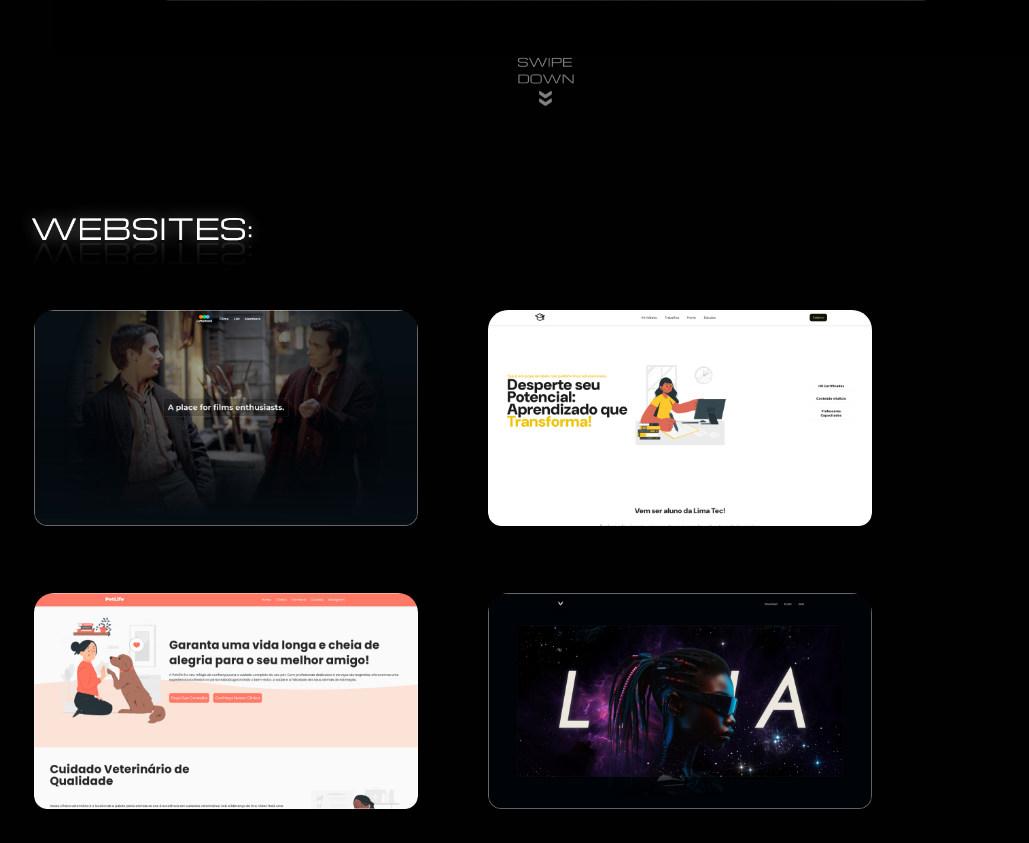
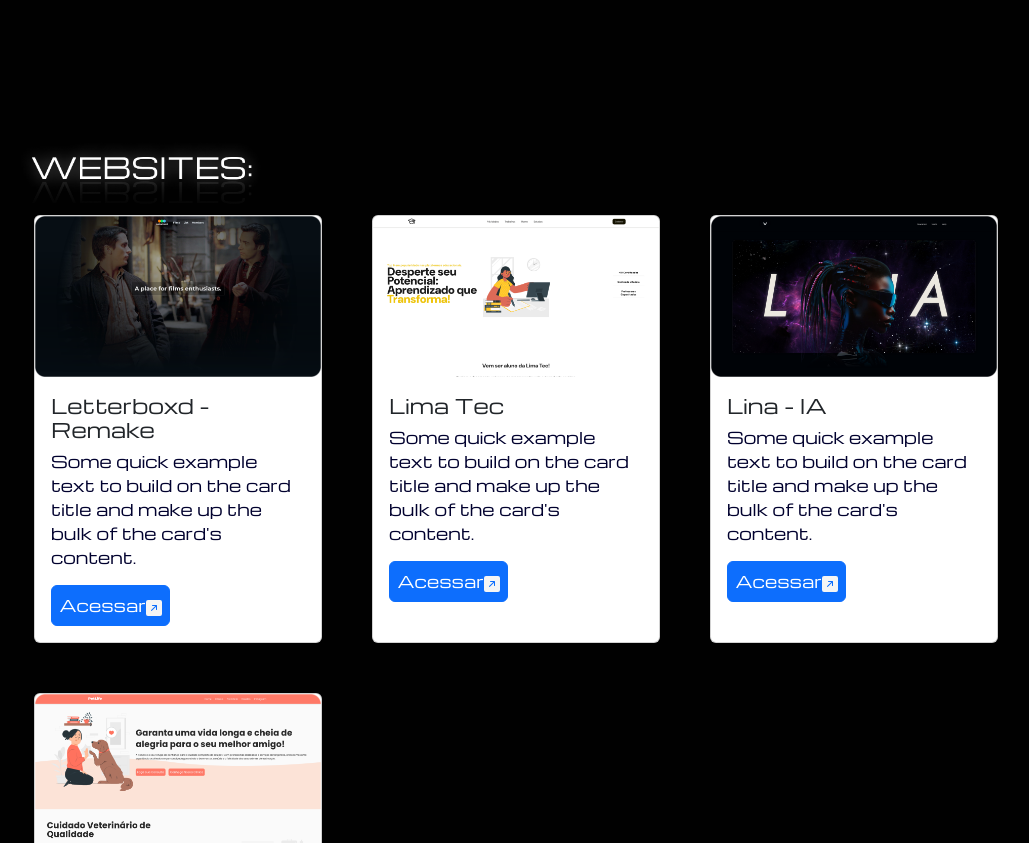
Before and after one commit to nyelkk/portfolio, a plain HTML site: page index.html in a window 1280 px wide. Shown: the part 1957-2800 px from the top of the page, without its empty margins (94-1123 px from the left). Drawn offline with nearby package versions, Linux system fonts and the light colour scheme.

Commit message:
Changes Update

```diff
--- a/css/styles.css
+++ b/css/styles.css
@@ -39,6 +39,7 @@
     transition: .5s;
 }
 header nav ul li a {
+    color: rgb(250, 250, 250);
     font-size: .7vw;
     text-decoration: none;
 }
@@ -47,7 +48,6 @@
 }
 main #first-section{
     width: 100%;
-    height: 90vh;
     padding: 5%;
     display: flex;
     flex-direction: column;
@@ -120,7 +120,6 @@
 
 main #second-section{
     width: 100%;
-    height: 90vh;
     display: flex;
     align-items: center;
     justify-content: center;
@@ -139,7 +138,6 @@
 
 main #third-section{
     width: 100%;
-    height: 80vh;
     display: flex;
     flex-direction: column;
     align-items: center;
@@ -154,7 +152,7 @@
     margin: 0 auto;
     width: 80%;
     height: auto;
-    opacity: .5;
+    opacity: .7;
 }
 main #third-section .asset h1{
     font-size: 4rem;
@@ -181,7 +179,6 @@
 
 main #fourth-section{
     width: 100%;
-    height: 100vh;
     padding: 10%;
     display: flex;
     flex-direction: column;
@@ -191,42 +188,23 @@
     margin-left: -2%;
     width: 20vw;
 }
-main #fourth-section .gallery{
+
+main #fourth-section #content{
     display: flex;
-    gap: 40px;
-}
-main #fourth-section .gallery a {
-    position: relative;
-    width: 30vw;
-    height: 100%;
-    margin: 30px 30px 30px 0;
-    overflow: hidden;
-    font-family: "Poppins", sans-serif;
-    font-weight: 700;
-    border-radius: 20px;
-}
-main #fourth-section .gallery img{
-    width: 100%;
-    height: auto;
+    flex-wrap: wrap;
+    gap: 50px;
+}main #fourth-section #content .card{
     transition: .5s;
 }
-main #fourth-section .gallery a::before {
-    content: attr(data-text);
-    position: absolute;
-    top: 50%;
-    left: 50%;
-    transform: translate(-50%, -50%);
-    opacity: 0;
-    transition: opacity 0.5s;
-    text-align: center;
-    color: rgb(255, 255, 255);
+main #fourth-section #content .card:hover{
+    transform: scale(1.03);
+    cursor: pointer;
 }
-main #fourth-section .gallery a:hover::before {
-    opacity: 1;
+main #fourth-section #content .card p{
+    color: rgb(0, 0, 46);
 }
-main #fourth-section .gallery img:hover{
-    transform: scale(1.1);
-    opacity: .5;
+main #fourth-section #content .card a{
+    padding: 3%;
 }
 
 
--- a/index.html
+++ b/index.html
@@ -5,8 +5,9 @@
     <meta http-equiv="X-UA-Compatible" content="IE=edge">
     <meta name="viewport" content="width=device-width, initial-scale=1.0">
     <title>Portifólio - Web Developer</title>
+    <link href="https://cdn.jsdelivr.net/npm/bootstrap@5.3.2/dist/css/bootstrap.min.css" rel="stylesheet" integrity="sha384-T3c6CoIi6uLrA9TneNEoa7RxnatzjcDSCmG1MXxSR1GAsXEV/Dwwykc2MPK8M2HN" crossorigin="anonymous">
+    <link rel="stylesheet" href="https://unpkg.com/aos@next/dist/aos.css"/>
     <link rel="stylesheet" href="css/styles.css">
-    <link rel="stylesheet" href="https://unpkg.com/aos@next/dist/aos.css" />
 </head>
 <body>
     <header>
@@ -45,7 +46,7 @@
                     </div>
                 </div>
             </div>
-            <div class="scroll-footer" class="other-side" data-aos="zoom-in" data-aos-delay="1000">
+            <div class="scroll-footer" class="other-side" data-aos="zoom-in" data-aos-delay="600">
                 <img src="assets/Swipe Down.png" alt="Swipe Down">
             </div>
         </section>
@@ -79,21 +80,45 @@
                 <img src="assets/web-title.png" alt="websites">
             </div>
             <div id="content">
-                <div class="gallery" >
-                    <a href="https://letterboxd-six.vercel.app/" data-text="Letterboxd - Remake" target="_blank">
-                        <img src="assets/gallery/Letterboxd - Home 1.png" alt=""></a>
-                    <a href="https://liminha-cursos.vercel.app" data-text="Lima Tec" target="_blank">
-                        <img src="assets/gallery/Lima Tec 1.png" alt="">
-                    </a>
+                <div class="card" data-aos="fade-right" data-aos-delay="100"  style="width: 18rem;">
+                    <img src="assets/gallery/Letterboxd - Home 1.png" class="card-img-top" alt="...">
+                    <div class="card-body">
+                        <h5 class="card-title">Letterboxd - Remake</h5>
+                        <p class="card-text">Some quick example text to build on the card title and make up the bulk of the card's content.</p>
+                        <a href="https://letterboxd-six.vercel.app/" target="_blank" class="btn btn-primary">Acessar<svg xmlns="http://www.w3.org/2000/svg" width="16" height="16" fill="currentColor" class="bi bi-arrow-up-right-square-fill" viewBox="0 0 16 16">
+                            <path d="M14 0a2 2 0 0 1 2 2v12a2 2 0 0 1-2 2H2a2 2 0 0 1-2-2V2a2 2 0 0 1 2-2zM5.904 10.803 10 6.707v2.768a.5.5 0 0 0 1 0V5.5a.5.5 0 0 0-.5-.5H6.525a.5.5 0 1 0 0 1h2.768l-4.096 4.096a.5.5 0 0 0 .707.707"/>
+                        </svg></a>
+                    </div>
                 </div>
-                <div class="gallery">
-                    <a href="https://petlife-petshop.vercel.app" data-text="Petlife - Petshop" target="_blank">
-                        <img src="assets/gallery/Pet Life 1.png" alt="">
-
-                    </a>
-                    <a href="https://lina-ai.vercel.app" data-text="Lina - IA" target="_blank">
-                        <img src="assets/gallery/Lina - AI 1.png" alt="">
-                    </a>
+                <div class="card" data-aos="fade-right" data-aos-delay="200"  style="width: 18rem;">
+                    <img src="assets/gallery/Lima Tec 1.png" class="card-img-top" alt="...">
+                    <div class="card-body">
+                        <h5 class="card-title">Lima Tec</h5>
+                        <p class="card-text">Some quick example text to build on the card title and make up the bulk of the card's content.</p>
+                        <a href="https://liminha-cursos.vercel.app" target="_blank" class="btn btn-primary">Acessar<svg xmlns="http://www.w3.org/2000/svg" width="16" height="16" fill="currentColor" class="bi bi-arrow-up-right-square-fill" viewBox="0 0 16 16">
+                            <path d="M14 0a2 2 0 0 1 2 2v12a2 2 0 0 1-2 2H2a2 2 0 0 1-2-2V2a2 2 0 0 1 2-2zM5.904 10.803 10 6.707v2.768a.5.5 0 0 0 1 0V5.5a.5.5 0 0 0-.5-.5H6.525a.5.5 0 1 0 0 1h2.768l-4.096 4.096a.5.5 0 0 0 .707.707"/>
+                        </svg></a>
+                    </div>
+                </div>
+                <div class="card" data-aos="fade-right" data-aos-delay="400"  style="width: 18rem;">
+                    <img src="assets/gallery/Lina - AI 1.png" class="card-img-top" alt="...">
+                    <div class="card-body">
+                        <h5 class="card-title">Lina - IA</h5>
+                        <p class="card-text">Some quick example text to build on the card title and make up the bulk of the card's content.</p>
+                        <a href="https://lina-ai.vercel.app" target="_blank" class="btn btn-primary">Acessar<svg xmlns="http://www.w3.org/2000/svg" width="16" height="16" fill="currentColor" class="bi bi-arrow-up-right-square-fill" viewBox="0 0 16 16">
+                            <path d="M14 0a2 2 0 0 1 2 2v12a2 2 0 0 1-2 2H2a2 2 0 0 1-2-2V2a2 2 0 0 1 2-2zM5.904 10.803 10 6.707v2.768a.5.5 0 0 0 1 0V5.5a.5.5 0 0 0-.5-.5H6.525a.5.5 0 1 0 0 1h2.768l-4.096 4.096a.5.5 0 0 0 .707.707"/>
+                        </svg></a>
+                    </div>
+                </div>
+                <div class="card" data-aos="fade-right" data-aos-delay="600" style="width: 18rem;">
+                    <img src="assets/gallery/Pet Life 1.png" class="card-img-top" alt="...">
+                    <div class="card-body">
+                        <h5 class="card-title">Petlife - Petshop</h5>
+                        <p class="card-text">Some quick example text to build on the card title and make up the bulk of the card's content.</p>
+                        <a href="https://petlife-petshop.vercel.app" target="_blank" class="btn btn-primary">Acessar<svg xmlns="http://www.w3.org/2000/svg" width="16" height="16" fill="currentColor" class="bi bi-arrow-up-right-square-fill" viewBox="0 0 16 16">
+                            <path d="M14 0a2 2 0 0 1 2 2v12a2 2 0 0 1-2 2H2a2 2 0 0 1-2-2V2a2 2 0 0 1 2-2zM5.904 10.803 10 6.707v2.768a.5.5 0 0 0 1 0V5.5a.5.5 0 0 0-.5-.5H6.525a.5.5 0 1 0 0 1h2.768l-4.096 4.096a.5.5 0 0 0 .707.707"/>
+                        </svg></a>
+                    </div>
                 </div>
             </div>
 
```
